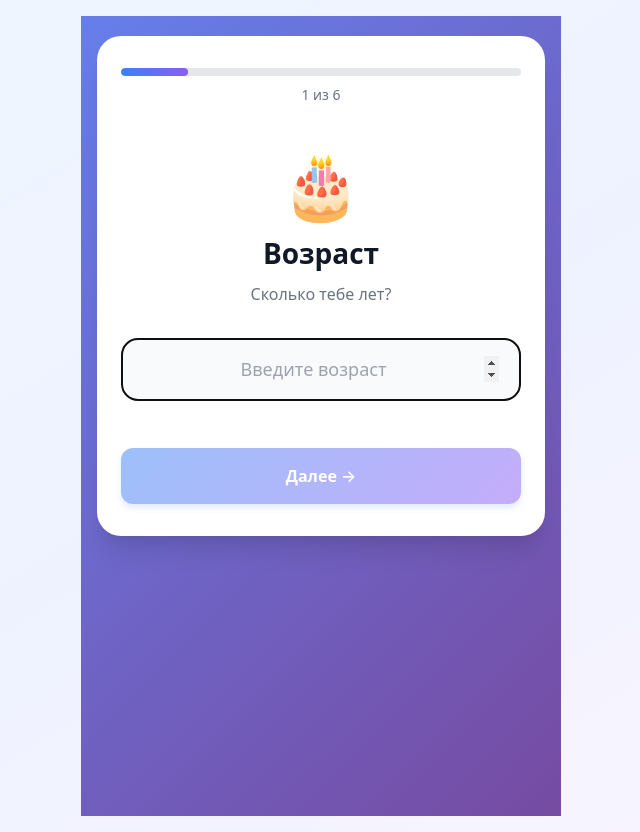
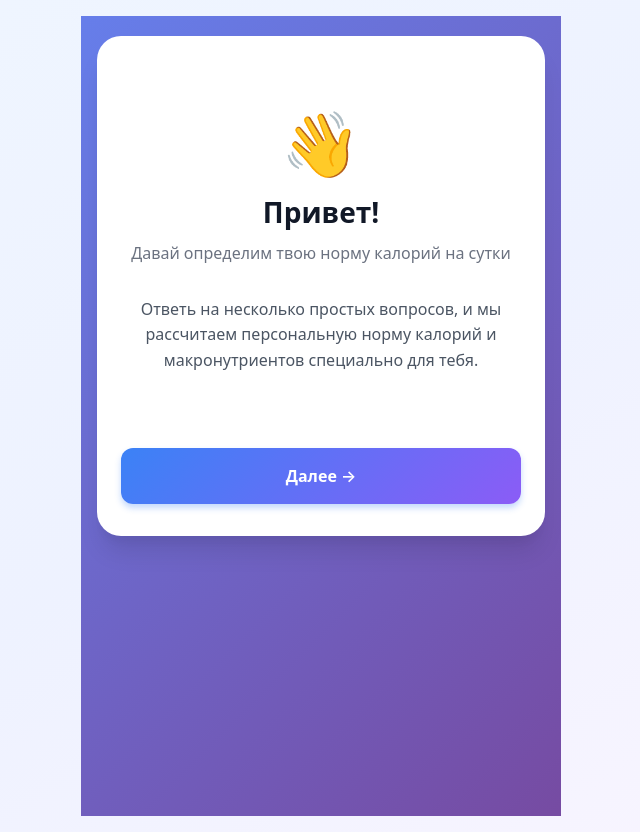
Before and after one commit to Baginotime/nutrition-bot, a Next.js app in the folder nutrition-web/: page / in a window 1280 px wide. Shown: the whole page, without its empty margins (319-959 px from the left). Built offline with nearby package versions, Linux system fonts and the light colour scheme.

Commit message:
Fix: Add welcome screen, reorder steps (gender first), improve error handling and logging for Supabase

```diff
--- a/nutrition-web/app/api/save-profile/route.ts
+++ b/nutrition-web/app/api/save-profile/route.ts
@@ -7,6 +7,7 @@ export async function POST(req: Request) {
   try {
     validateSupabaseEnv();
     const body = await req.json();
+    console.log("Received request body:", body);
 
     const {
       age,
@@ -18,9 +19,10 @@ export async function POST(req: Request) {
     } = body || {};
 
     // простая валидация
-    if (!age || !height || !weight || !gender) {
+    if (!age || !height || !weight || !gender || !activity || !goal) {
+      console.error("Validation failed:", { age, height, weight, gender, activity, goal });
       return NextResponse.json(
-        { message: "Заполни возраст, пол, рост и вес." },
+        { message: "Заполни все поля: возраст, пол, рост, вес, активность и цель." },
         { status: 400 }
       );
     }
@@ -44,9 +46,14 @@ export async function POST(req: Request) {
       .single();
 
     if (error) {
-      console.error("supabase insert error", error);
+      console.error("supabase insert error:", error);
+      console.error("Error details:", JSON.stringify(error, null, 2));
       return NextResponse.json(
-        { message: "Ошибка при сохранении анкеты" },
+        {
+          message: "Ошибка при сохранении анкеты",
+          error: error.message,
+          details: error.details || error.hint || null
+        },
         { status: 500 }
       );
     }
--- a/nutrition-web/app/page.tsx
+++ b/nutrition-web/app/page.tsx
@@ -31,9 +31,11 @@ type FormData = {
   goal: string;
 };
 
+// Порядок: приветствие -> пол -> возраст -> рост -> вес -> активность -> цель
 const STEPS = [
-  { id: 1, title: "Возраст", emoji: "🎂", field: "age" as keyof FormData },
-  { id: 2, title: "Пол", emoji: "👤", field: "gender" as keyof FormData },
+  { id: 0, title: "Приветствие", emoji: "👋", field: null as any, isWelcome: true },
+  { id: 1, title: "Пол", emoji: "👤", field: "gender" as keyof FormData },
+  { id: 2, title: "Возраст", emoji: "🎂", field: "age" as keyof FormData },
   { id: 3, title: "Рост", emoji: "📏", field: "height" as keyof FormData },
   { id: 4, title: "Вес", emoji: "⚖️", field: "weight" as keyof FormData },
   { id: 5, title: "Активность", emoji: "🏃", field: "activity" as keyof FormData },
@@ -82,12 +84,23 @@ export default function HomePage() {
   }, []);
 
   const handleNext = () => {
-    const currentField = STEPS[currentStep].field;
-    if (form[currentField] && form[currentField] !== "") {
+    const step = STEPS[currentStep];
+
+    // Для приветственного экрана просто переходим дальше
+    if (step.isWelcome) {
+      setCurrentStep(currentStep + 1);
+      return;
+    }
+
+    // Для остальных шагов проверяем заполненность
+    if (step.field) {
+      const fieldValue = form[step.field as keyof FormData];
+      if (fieldValue && fieldValue !== "") {
         if (currentStep < STEPS.length - 1) {
           setCurrentStep(currentStep + 1);
         } else {
           handleSubmit();
+        }
       }
     }
   };
@@ -101,6 +114,8 @@ export default function HomePage() {
   const handleSubmit = async () => {
     setStatus("loading");
     try {
+      console.log("Submitting form:", form);
+
       const res = await fetch("/api/save-profile", {
         method: "POST",
         headers: { "Content-Type": "application/json" },
@@ -108,40 +123,41 @@ export default function HomePage() {
       });
 
       const data = await res.json();
+      console.log("Response:", res.status, data);
+
       if (!res.ok) {
-        setStatus(data?.message || "Ошибка");
+        console.error("Error response:", data);
+        setStatus(data?.message || data?.error || "Ошибка при сохранении");
         return;
       }
+
       setStatus("saved");
     } catch (err) {
-      console.error("fetch error:", err);
-      setStatus("network_error");
+      console.error("Fetch error:", err);
+      setStatus("Ошибка сети. Проверь подключение к интернету.");
     }
   };
 
   const renderStepContent = () => {
     const step = STEPS[currentStep];
 
-    switch (step.field) {
-      case "age":
+    // Приветственный экран
+    if (step.isWelcome) {
       return (
         <div style={fieldContainerStyle}>
-            <div style={emojiStyle}>{step.emoji}</div>
-            <h2 style={stepTitleStyle}>{step.title}</h2>
-            <p style={stepDescriptionStyle}>Сколько тебе лет?</p>
-            <input
-              type="number"
-              value={form.age}
-              onChange={(e) => setForm({ ...form, age: e.target.value })}
-              style={inputStyle}
-              placeholder="Введите возраст"
-              min="1"
-              max="120"
-              autoFocus
-            />
+          <div style={emojiStyle}>👋</div>
+          <h2 style={stepTitleStyle}>Привет!</h2>
+          <p style={stepDescriptionStyle}>
+            Давай определим твою норму калорий на сутки
+          </p>
+          <p style={welcomeTextStyle}>
+            Ответь на несколько простых вопросов, и мы рассчитаем персональную норму калорий и макронутриентов специально для тебя.
+          </p>
         </div>
       );
+    }
 
+    switch (step.field) {
       case "gender":
         return (
           <div style={fieldContainerStyle}>
@@ -172,6 +188,25 @@ export default function HomePage() {
                 👩 Женский
               </button>
             </div>
+          </div>
+        );
+
+      case "age":
+        return (
+          <div style={fieldContainerStyle}>
+            <div style={emojiStyle}>{step.emoji}</div>
+            <h2 style={stepTitleStyle}>{step.title}</h2>
+            <p style={stepDescriptionStyle}>Сколько тебе лет?</p>
+            <input
+              type="number"
+              value={form.age}
+              onChange={(e) => setForm({ ...form, age: e.target.value })}
+              style={inputStyle}
+              placeholder="Введите возраст"
+              min="1"
+              max="120"
+              autoFocus
+            />
           </div>
         );
 
@@ -313,23 +348,29 @@ export default function HomePage() {
     );
   }
 
+  const step = STEPS[currentStep];
+  const isWelcomeStep = step.isWelcome;
+  const canProceed = isWelcomeStep || (step.field && form[step.field as keyof FormData] && form[step.field as keyof FormData] !== "");
+
   return (
     <main style={mainStyle}>
       <div style={cardStyle}>
-        {/* Progress bar */}
+        {/* Progress bar - скрываем на приветственном экране */}
+        {!isWelcomeStep && (
           <div style={progressContainerStyle}>
             <div style={progressBarStyle}>
               <div
                 style={{
                   ...progressFillStyle,
-                width: `${((currentStep + 1) / STEPS.length) * 100}%`,
+                  width: `${((currentStep) / (STEPS.length - 1)) * 100}%`,
                 }}
               />
             </div>
             <div style={progressTextStyle}>
-            {currentStep + 1} из {STEPS.length}
+              {currentStep} из {STEPS.length - 1}
             </div>
           </div>
+        )}
 
         {/* Step content */}
         {renderStepContent()}
@@ -348,11 +389,11 @@ export default function HomePage() {
           <button
             type="button"
             onClick={handleNext}
-            disabled={!form[STEPS[currentStep].field] || form[STEPS[currentStep].field] === ""}
+            disabled={!canProceed}
             style={{
               ...nextButtonStyle,
-              opacity: !form[STEPS[currentStep].field] || form[STEPS[currentStep].field] === "" ? 0.5 : 1,
-              cursor: !form[STEPS[currentStep].field] || form[STEPS[currentStep].field] === "" ? "not-allowed" : "pointer",
+              opacity: !canProceed ? 0.5 : 1,
+              cursor: !canProceed ? "not-allowed" : "pointer",
             }}
           >
             {currentStep === STEPS.length - 1 ? "Сохранить ✅" : "Далее →"}
@@ -445,6 +486,14 @@ const stepDescriptionStyle: React.CSSProperties = {
   fontSize: "16px",
   color: "#6b7280",
   marginBottom: "32px",
+  fontFamily: "system-ui, -apple-system, sans-serif",
+};
+
+const welcomeTextStyle: React.CSSProperties = {
+  fontSize: "16px",
+  color: "#4b5563",
+  lineHeight: "1.6",
+  maxWidth: "400px",
   fontFamily: "system-ui, -apple-system, sans-serif",
 };
 
```
Lines whose indentation alone changed are shown as unchanged.
